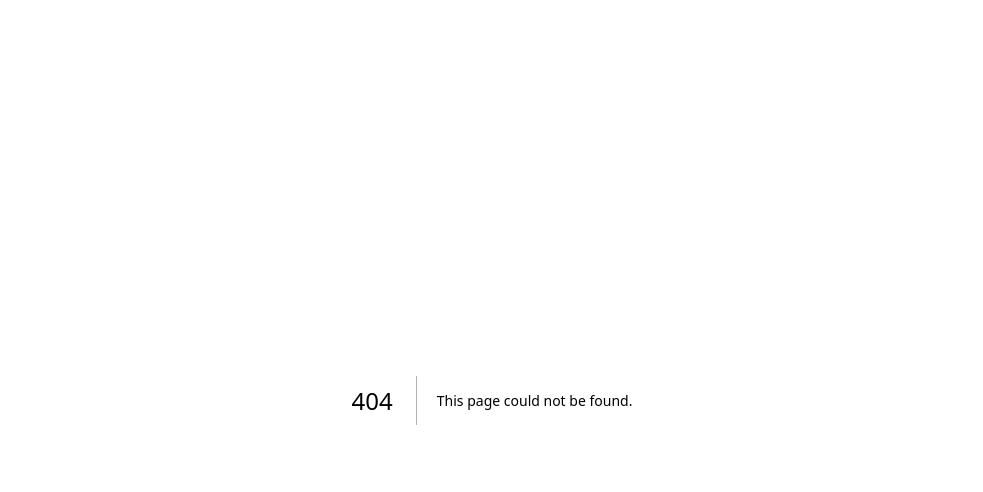
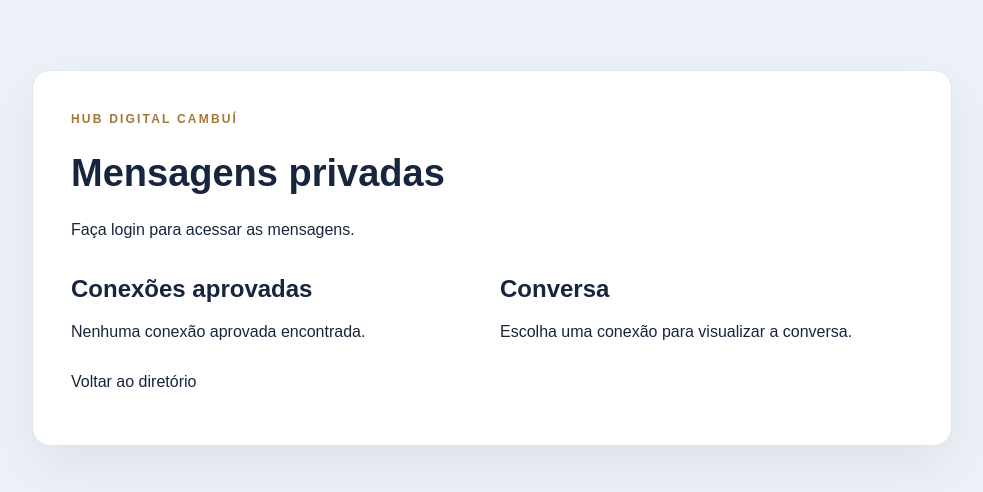
Before and after one commit to Cambuionline/Hub-Digital-Cambui-Gestao-e-inovacao, a Next.js app: page /mensagens in a window 1280 px wide. Before the commit this address had no page. Shown: the top 492 px of the page, without its empty margins (148-1131 px from the left). Built offline with nearby package versions, Linux system fonts and the light colour scheme; no server answers.

Commit message:
feat: private messaging for approved connections

```diff
--- /dev/null
+++ b/app/mensagens/page.tsx
@@ -0,0 +1,12 @@
+'use client';
+import {useEffect,useState} from 'react';
+import {onAuthStateChanged,type User} from 'firebase/auth';
+import {createFirebaseClient} from '@/lib/firebase';
+type Connection={id:string;organizationId:string;status:string;requesterUid?:string};
+type Message={id:string;text:string;senderUid:string;createdAt:string|null};
+export default function MessagesPage(){const [user,setUser]=useState<User|null>(null);const [connections,setConnections]=useState<Connection[]>([]);const [selected,setSelected]=useState('');const [messages,setMessages]=useState<Message[]>([]);const [text,setText]=useState('');const [status,setStatus]=useState('Entre para acessar suas mensagens.');const [busy,setBusy]=useState(false);
+useEffect(()=>{const {auth}=createFirebaseClient();return onAuthStateChanged(auth,u=>{setUser(u);if(u)void loadConnections(u);else setStatus('Faça login para acessar as mensagens.')})},[]);
+async function loadConnections(u:User){try{const token=await u.getIdToken();const headers={Authorization:'Bearer '+token};const [outgoing,incoming]=await Promise.all([fetch('/api/connections',{headers,cache:'no-store'}),fetch('/api/connections/inbox',{headers,cache:'no-store'})]);if(!outgoing.ok||!incoming.ok)throw Error('Não foi possível carregar as conexões');const a=await outgoing.json() as {connections?:Connection[]};const b=await incoming.json() as {connections?:Connection[]};setConnections([...(a.connections??[]),...(b.connections??[])].filter(c=>c.status==='accepted'));setStatus('Selecione uma conexão aprovada para conversar.')}catch(e){setStatus(e instanceof Error?e.message:'Falha ao consultar conexões')}}
+async function loadMessages(id:string){if(!user)return;setSelected(id);try{const token=await user.getIdToken();const r=await fetch('/api/messages?connectionId='+encodeURIComponent(id),{headers:{Authorization:'Bearer '+token},cache:'no-store'});const d=await r.json() as {messages?:Message[];error?:string};if(!r.ok)throw Error(d.error??'Falha na consulta');setMessages(d.messages??[]);setStatus('Mensagens atualizadas.')}catch(e){setStatus(e instanceof Error?e.message:'Falha na consulta')}}
+async function send(e:React.FormEvent<HTMLFormElement>){e.preventDefault();if(!user||!selected||!text.trim())return;setBusy(true);try{const token=await user.getIdToken();const r=await fetch('/api/messages',{method:'POST',headers:{Authorization:'Bearer '+token,'Content-Type':'application/json'},body:JSON.stringify({connectionId:selected,text})});const d=await r.json() as {error?:string};if(!r.ok)throw Error(d.error??'Falha no envio');setText('');await loadMessages(selected)}catch(e){setStatus(e instanceof Error?e.message:'Falha no envio')}finally{setBusy(false)}}
+return <main className="admin-shell"><div className="admin-panel"><span className="eyebrow dark">HUB DIGITAL CAMBUÍ</span><h1>Mensagens privadas</h1><p role="status">{status}</p><div className="directory-grid"><section><h2>Conexões aprovadas</h2>{connections.length===0?<p>Nenhuma conexão aprovada encontrada.</p>:connections.map(c=><button key={c.id} type="button" className="directory-card" onClick={()=>void loadMessages(c.id)} aria-pressed={selected===c.id}>Organização {c.organizationId}</button>)}</section><section><h2>Conversa</h2>{selected?<><button type="button" onClick={()=>void loadMessages(selected)}>Atualizar mensagens</button><div aria-live="polite">{messages.map(m=><article className="directory-card" key={m.id}><strong>{m.senderUid===user?.uid?'Você':'Participante'}</strong><p style={{whiteSpace:'pre-wrap',overflowWrap:'anywhere'}}>{m.text}</p><small>{m.createdAt?new Date(m.createdAt).toLocaleString('pt-BR'):''}</small></article>)}</div><form onSubmit={e=>void send(e)}><label>Nova mensagem<textarea value={text} maxLength={2000} rows={3} onChange={e=>setText(e.target.value)}/></label><button type="submit" disabled={busy||!text.trim()}>{busy?'Enviando...':'Enviar mensagem'}</button></form></>:<p>Escolha uma conexão para visualizar a conversa.</p>}</section></div><p><a href="/diretorio">Voltar ao diretório</a></p></div></main>}
```
